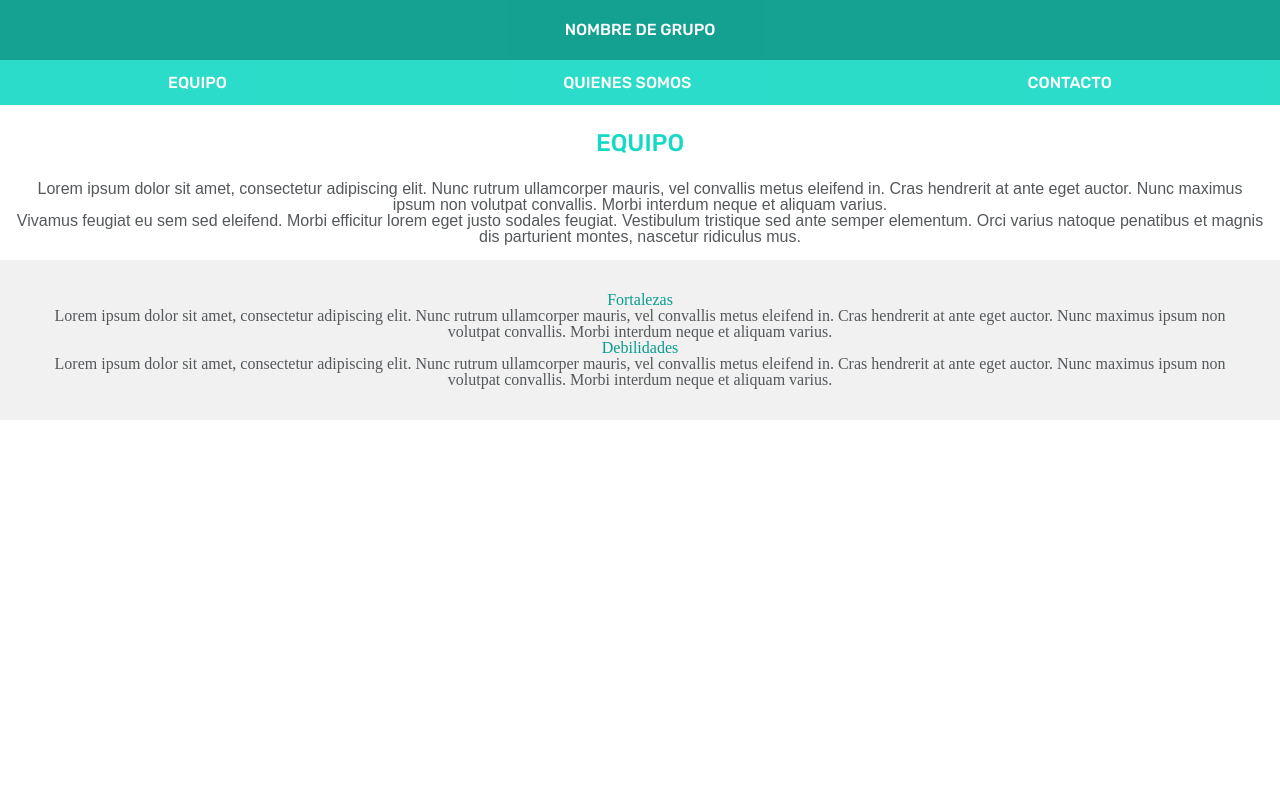
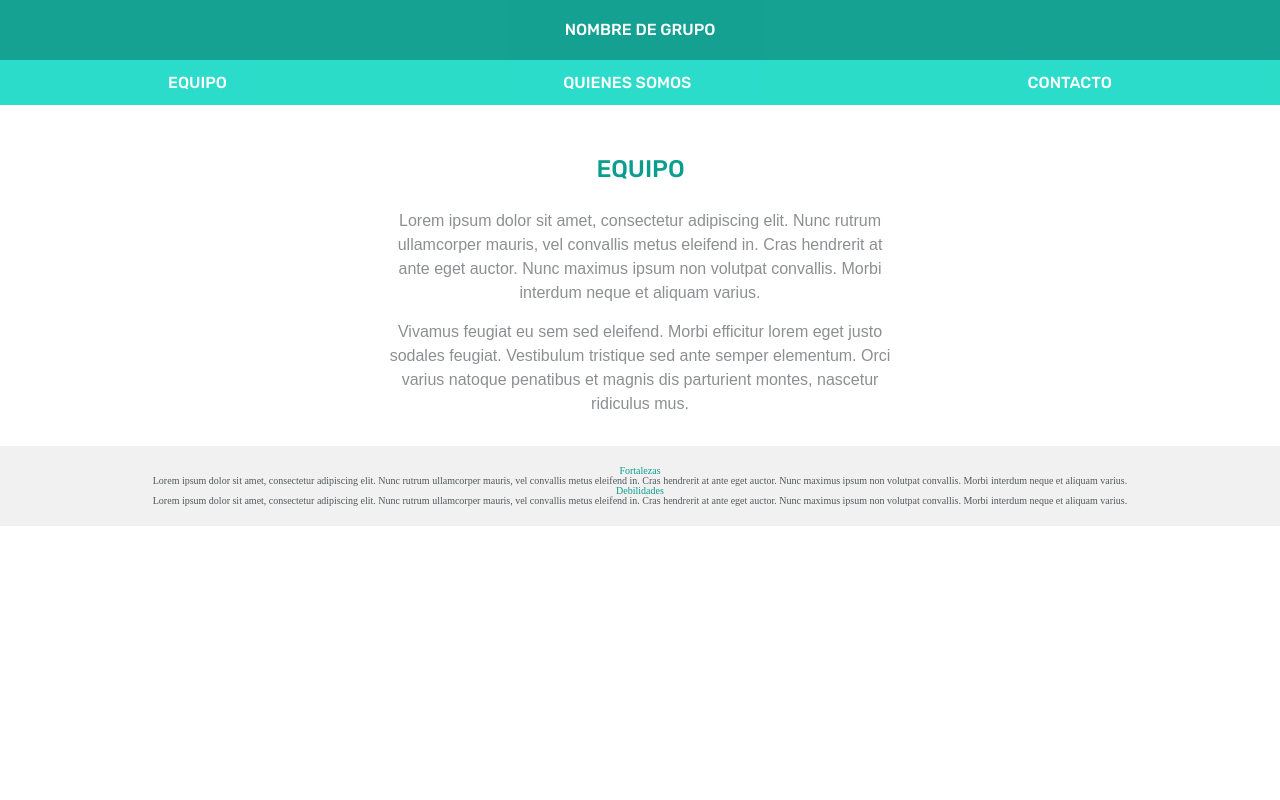
Before and after one commit to francescabentin/diverlopers-teamProject-1, a plain HTML site: page index.html in a window 1280 px wide. Shown: the top 800 px of the page. Drawn offline with Linux system fonts and the light colour scheme; a web font is replaced by a local one.

Commit message:
add team mediaqiery

```diff
--- a/css/main.css
+++ b/css/main.css
@@ -1,16 +1,14 @@
 
-/*
-* {
-    font-family: font-family: 'Explora', cursive;
-        font-family: 'Rubik', sans-serif;
-    color:white;
-}
-*/
 * {
   box-sizing: border-box;
   margin: 0;
   padding: 0;
 }
+
+html{
+    font-size: 62.5%;
+}
+
 :root {
  --black: #000;
   --light-grey-blue: rgba(184, 184, 185, 0.1);
@@ -160,21 +158,34 @@ top: -14px;
     flex-direction: column;
     flex-flow: wrap;
     justify-content: center;
+    padding: 4.5rem 4.5rem 3rem;
+
 }
 
+
 .title-section {
-    color: #14d9c4;
-    font-size: 24px;
-    line-height: 45px;
+    color: var(--blue-green);
+    font-size: 2.4rem;
+    line-height: 1.88rem;
     text-transform: uppercase;
     font-family: Rubik, sans-serif;
+    margin: 0 29.4rem 1.5rem 29.5rem;
+    text-align: center;
 }
 
 .contenido-section {
-     color: #54585a;
+     color: var(--gunmetal);
      font-family: OpenSans, sans-serif;
-     font-size: 16px;
-     margin: 15px;
+     font-size: 1.6rem;
+     margin: 1.5rem 0 0;
+     opacity: 0.67;
+     text-align: center;
+     line-height: 1.5;
+
+}
+
+.contenido-section p:first-child{
+    padding-bottom: 1.5rem;
 }
 
 .footer{
@@ -233,3 +244,17 @@ h3 {
     color:#54585a;
 
 }
+
+@media (min-width: 1200px) {
+
+    .equipo-section {
+        max-width: 67.8rem;
+    }
+}
+
+@media (min-width: 1200px){
+
+    .equipo-section{
+        max-width: 60.1rem;
+    }
+}
```
Also changed, not shown: index.html (line endings or trailing spaces).
